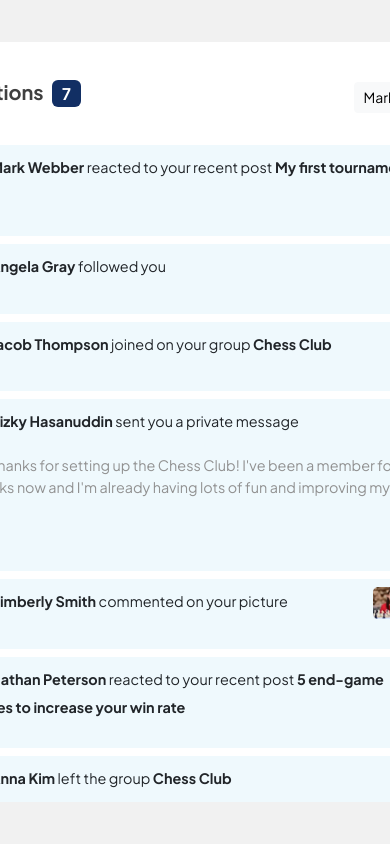
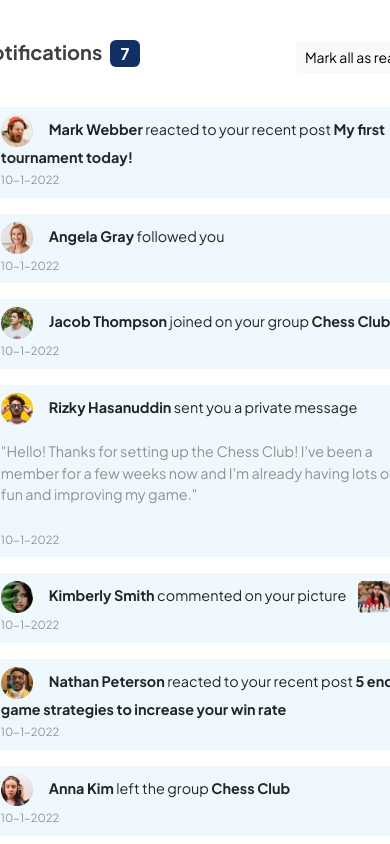
Before and after one commit to nickelzon/notifications-page-main, a React (Create React App) app in the folder notification-page/: page / in a window 390 px wide. Shown: the top 844 px of the page. Built offline with nearby package versions, Linux system fonts and the light colour scheme; the HTML template or start-up script is replaced by a standard one.

Commit message:
first build version release

```diff
--- a/notification-page/src/index.css
+++ b/notification-page/src/index.css
@@ -44,7 +44,7 @@
 
 .heading {
   display: flex;
-  min-width: 50ch;
+  min-width: 45ch;
   height: 10vh;
   justify-content: space-between;
   align-items: center;
@@ -89,14 +89,16 @@ margin-right: 1rem;
   display: flex;
   overflow-x: scroll;
   flex-direction: column;
-  align-items: flex-start;
+  align-items: center;
   width: 50ch;
   /* border: solid 1px black; */
 }
 
 ul {
+  display: flex;
+  flex-direction: column;
   list-style: none;
-  max-width: 45ch;
+  width: 45ch;
   /* border: solid 1px black; */
 }
 
@@ -107,6 +109,7 @@ ul li {
   margin-block: 0.5rem;
   font-size: 0.9rem;
   position: relative;
+  width: 45ch;
 }
 
 .displayphoto {
@@ -133,3 +136,62 @@ span {
   color: #919191;
   font-size: 0.7rem;
 }
+
+@media only screen and (max-width: 960px) {
+  .main {
+    display: flex;
+    height: 100vh;
+    background-color: rgb(241, 241, 241);
+    justify-content: center;
+    align-items: center;
+  }
+
+  .notification-page {
+    display: flex;
+    border-radius: 0.4rem;
+    height: 100vh;
+    min-width: 40ch;
+    flex-direction: column;
+    align-items: center;
+    background-color: rgb(255, 255, 255);
+  }
+
+  .heading {
+    display: flex;
+    min-width: 40ch;
+    height: 10vh;
+    justify-content: space-between;
+    align-items: center;
+    margin-top: 1rem;
+    /* border: solid 1px black; */
+
+  }
+
+  .notification-box {
+    display: flex;
+    overflow-x: scroll;
+    flex-direction: column;
+    align-items: center;
+    min-width: 40ch;
+    /* border: solid 1px black; */
+  }
+
+  ul {
+    display: flex;
+    flex-direction: column;
+    list-style: none;
+    width: 40ch;
+    /* border: solid 1px black; */
+  }
+
+  ul li {
+    background-color: rgb(239, 249, 253);
+    padding: 0.5rem;
+    border-radius: 0.2rem;
+    margin-block: 0.5rem;
+    font-size: 0.9rem;
+    position: relative;
+    width: 40ch;
+
+  }
+}
```
Also changed, not shown: 28 other files (tests, documents, lock files or other folders).
